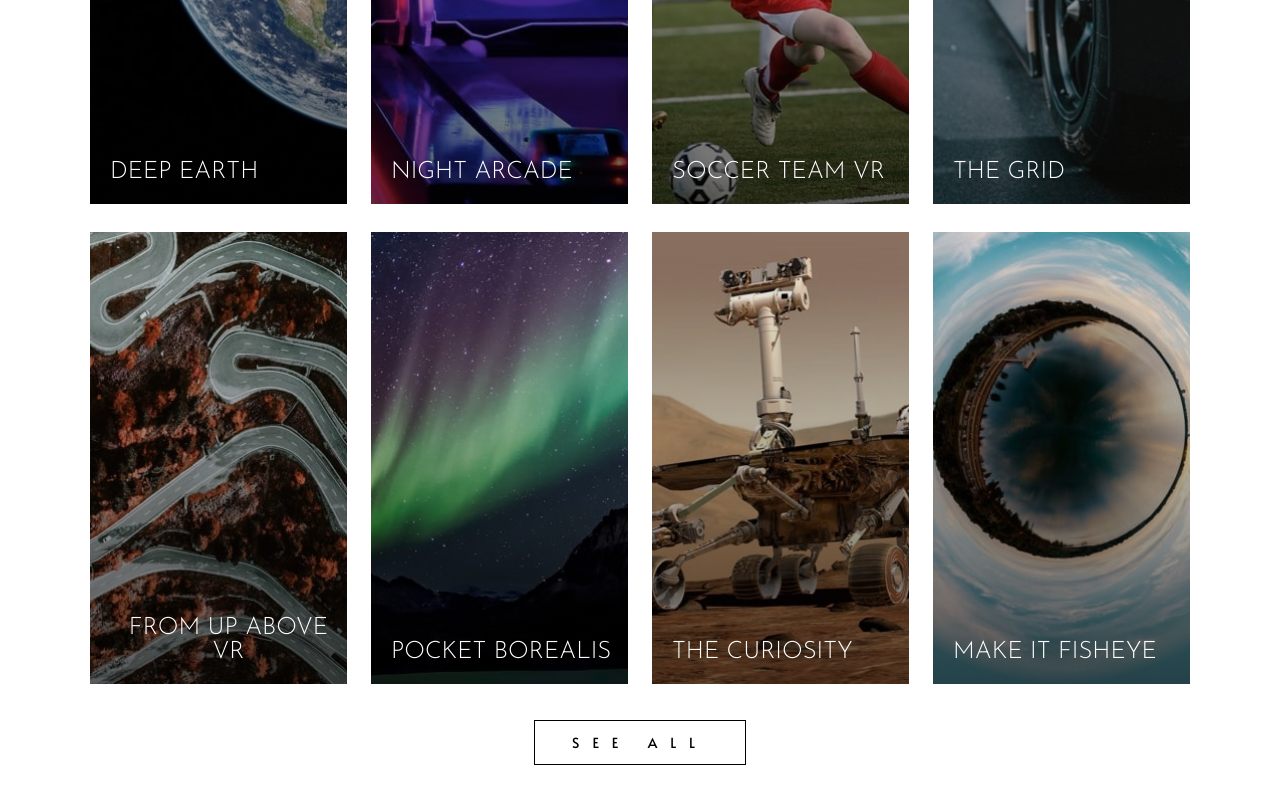
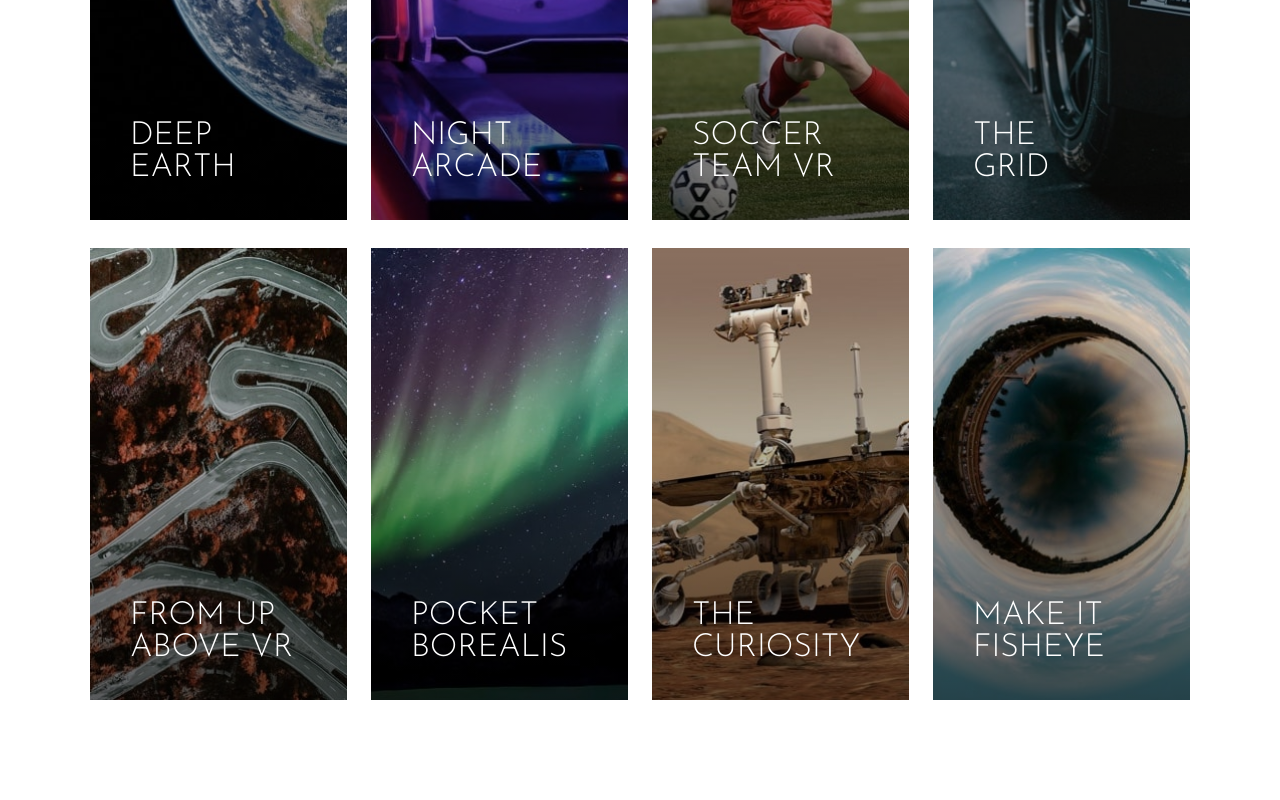
Before and after one commit to SimGagnon/LoopStudio-landing-page, a plain HTML site: page index.html in a window 1280 px wide. Shown: the part 1820-2620 px from the top of the page. Drawn offline with Linux system fonts and the light colour scheme.

Commit message:
added margins in the grid area

```diff
--- a/app/scss/_creations.scss
+++ b/app/scss/_creations.scss
@@ -59,6 +59,7 @@
             left: 1.25rem;
             z-index: 5;
             font-weight: lighter;
+            text-align: left;
         }
 
         &_items {
@@ -67,6 +68,14 @@
 
             &:hover {
                 transform: scale(1.08);
+
+                h5 {
+                    color: black;
+                }
+
+                img {
+                    opacity: 0.25;
+                }
             }
         }
     }
@@ -83,9 +92,29 @@
 
 @media screen and (min-width:68.75em) {
     .creations {
+        padding: 0;
+
+        h3 {
+            text-align: left;
+            font-size: 3.2em;
+        }
+
+        button {
+            position: absolute;
+            top: 0;
+            right: 0;
+        }
 
         &_grid {
             grid-template-columns: 1fr 1fr 1fr 1fr;
+            margin-bottom: 11.5rem;
+
+            h5 {
+                font-size: 2.133em;
+                bottom: 2.5rem;
+                left: 2.5rem;
+            }
+
         }
     }
 }
--- a/index.html
+++ b/index.html
@@ -64,16 +64,16 @@
     </div>
   </section>
 
-  <section class="creations">
+  <section class="creations max-width-container">
     <h3>our creations</h3>
-    <div class="creations_grid max-width-container">
+    <div class="creations_grid">
       <div class="creations_grid_items">
         <a href="">
           <picture>
             <source media="(min-width: 1100px)" srcset="images/desktop/image-deep-earth.jpg">
             <img src="images/mobile/image-deep-earth.jpg" alt="Deep earth">
           </picture>
-          <h5>deep earth</h5>
+          <h5>deep <br> earth</h5>
         </a>
       </div>
       <div class="creations_grid_items">
@@ -82,7 +82,7 @@
             <source media="(min-width: 1100px)" srcset="images/desktop/image-night-arcade.jpg">
             <img src="images/mobile/image-night-arcade.jpg" alt="Night arcade">
           </picture>
-          <h5>night arcade</h5>
+          <h5>night <br> arcade</h5>
         </a>
       </div>
       <div class="creations_grid_items">
@@ -91,7 +91,7 @@
             <source media="(min-width: 1100px)" srcset="images/desktop/image-soccer-team.jpg">
             <img src="images/mobile/image-soccer-team.jpg" alt="Soccer team vr">
           </picture>
-          <h5>soccer team vr</h5>
+          <h5>soccer <br>team vr</h5>
         </a>
       </div>
       <div class="creations_grid_items">
@@ -100,7 +100,7 @@
             <source media="(min-width: 1100px)" srcset="images/desktop/image-grid.jpg">
             <img src="images/mobile/image-grid.jpg" alt="The grid">
           </picture>
-          <h5>the grid</h5>
+          <h5>the <br> grid</h5>
         </a>
       </div>
       <div class="creations_grid_items">
@@ -109,7 +109,7 @@
             <source media="(min-width: 1100px)" srcset="images/desktop/image-from-above.jpg">
             <img src="images/mobile/image-from-above.jpg" alt="From up above vr">
           </picture>
-          <h5>from up above vr</h5>
+          <h5>from up <br>above vr</h5>
         </a>
       </div>
       <div class="creations_grid_items">
@@ -118,7 +118,7 @@
             <source media="(min-width: 1100px)" srcset="images/desktop/image-pocket-borealis.jpg">
             <img src="images/mobile/image-pocket-borealis.jpg" alt="Pocket borealis">
           </picture>
-          <h5>pocket borealis</h5>
+          <h5>pocket <br> borealis</h5>
         </a>
       </div>
       <div class="creations_grid_items">
@@ -127,7 +127,7 @@
             <source media="(min-width: 1100px)" srcset="images/desktop/image-curiosity.jpg">
             <img src="images/mobile/image-curiosity.jpg" alt="The curiosity">
           </picture>
-          <h5>the curiosity</h5>
+          <h5>the <br> curiosity</h5>
         </a>
       </div>
       <div class="creations_grid_items">
@@ -136,7 +136,7 @@
             <source media="(min-width: 1100px)" srcset="images/desktop/image-fisheye.jpg">
             <img src="images/mobile/image-fisheye.jpg" alt="Make it fisheye">
           </picture>
-          <h5>make it fisheye</h5>
+          <h5>make it <br> fisheye</h5>
         </a>
       </div>
     </div>
```
Also changed, not shown: app/css/style.css, 1 other file.
